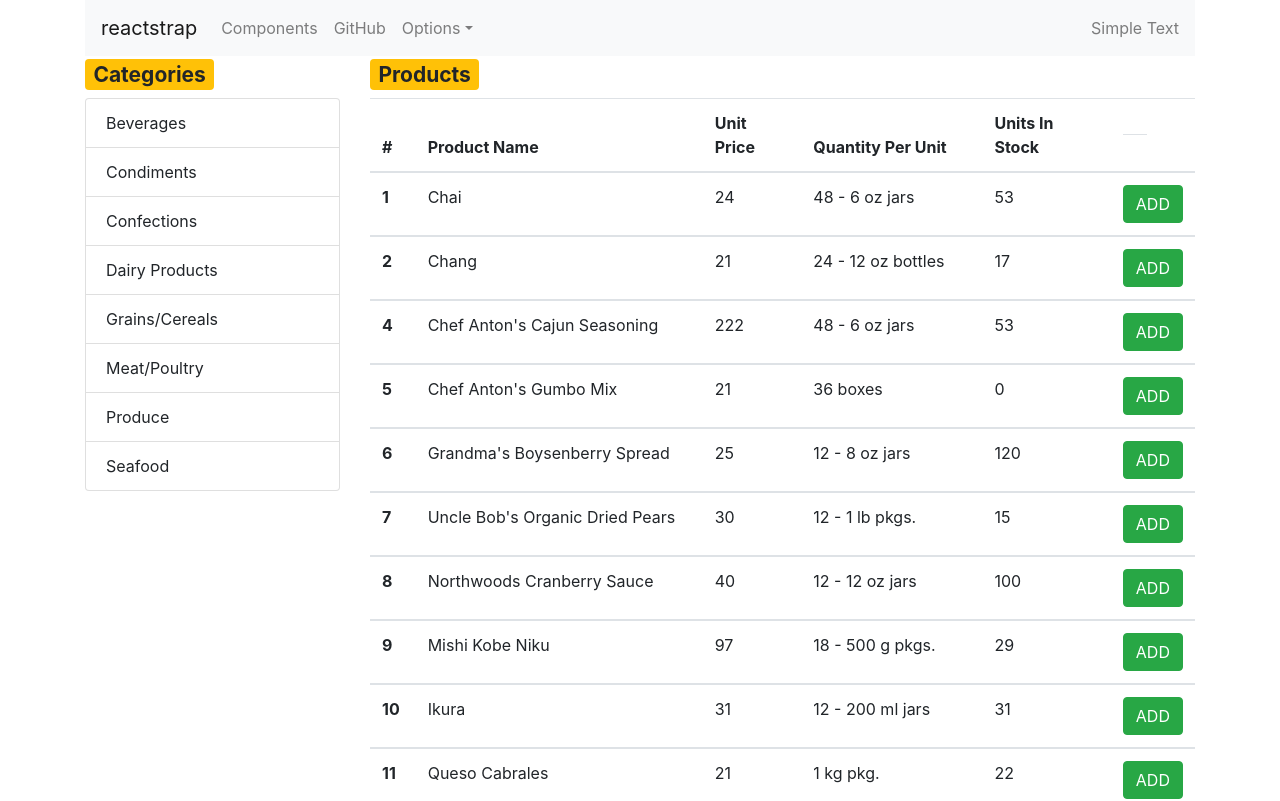
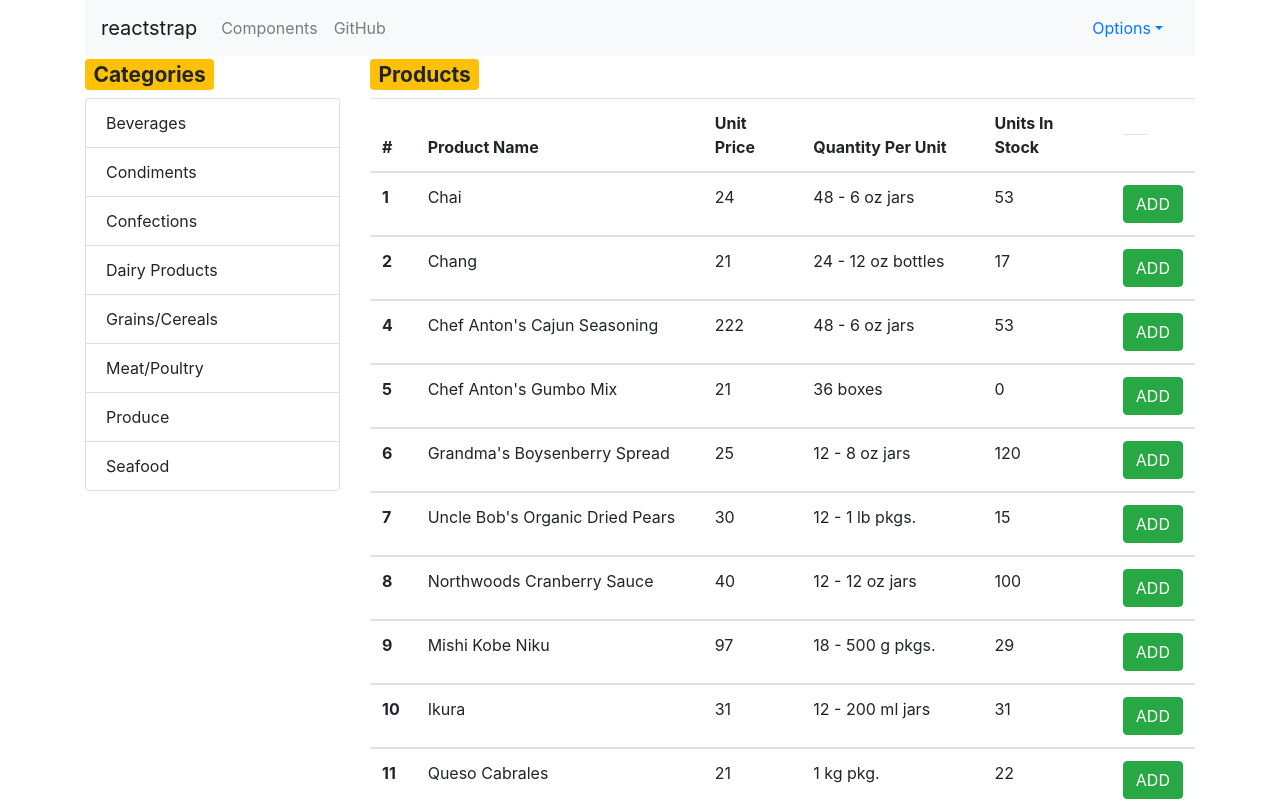
Before and after one commit to CihatAldanmaz/ShoppingAppWithRedux, a React (Create React App) app: page / in a window 1280 px wide. Shown: the top 801 px of the page. Built offline with nearby package versions, Linux system fonts and the light colour scheme; data requests are answered from the project's data file.

Commit message:
Cart Summary Added

```diff
--- /dev/null
+++ b/src/components/cart/CartSummary.js
@@ -0,0 +1,27 @@
+import React, { Component } from "react";
+import {
+  UncontrolledDropdown,
+  DropdownToggle,
+  DropdownMenu,
+  DropdownItem
+} from "reactstrap";
+
+export default class CartSummary extends Component {
+  render() {
+    return (
+      <div>
+        <UncontrolledDropdown nav inNavbar>
+          <DropdownToggle nav caret>
+            Options
+          </DropdownToggle>
+          <DropdownMenu right>
+            <DropdownItem>Option 1</DropdownItem>
+            <DropdownItem>Option 2</DropdownItem>
+            <DropdownItem divider />
+            <DropdownItem>Reset</DropdownItem>
+          </DropdownMenu>
+        </UncontrolledDropdown>
+      </div>
+    );
+  }
+}
--- a/src/components/navi/Navi.js
+++ b/src/components/navi/Navi.js
@@ -7,12 +7,9 @@ import {
   Nav,
   NavItem,
   NavLink,
-  UncontrolledDropdown,
-  DropdownToggle,
-  DropdownMenu,
-  DropdownItem,
   NavbarText
 } from 'reactstrap';
+import CartSummary from '../cart/CartSummary';
 
 const Navi = (props) => {
   const [isOpen, setIsOpen] = useState(false);
@@ -32,25 +29,8 @@ const Navi = (props) => {
             <NavItem>
               <NavLink href="https://github.com/reactstrap/reactstrap">GitHub</NavLink>
             </NavItem>
-            <UncontrolledDropdown nav inNavbar>
-              <DropdownToggle nav caret>
-                Options
-              </DropdownToggle>
-              <DropdownMenu right>
-                <DropdownItem>
-                  Option 1
-                </DropdownItem>
-                <DropdownItem>
-                  Option 2
-                </DropdownItem>
-                <DropdownItem divider />
-                <DropdownItem>
-                  Reset
-                </DropdownItem>
-              </DropdownMenu>
-            </UncontrolledDropdown>
           </Nav>
-          <NavbarText>Simple Text</NavbarText>
+          <Nav><CartSummary/></Nav>
         </Collapse>
       </Navbar>
     </div>
```
